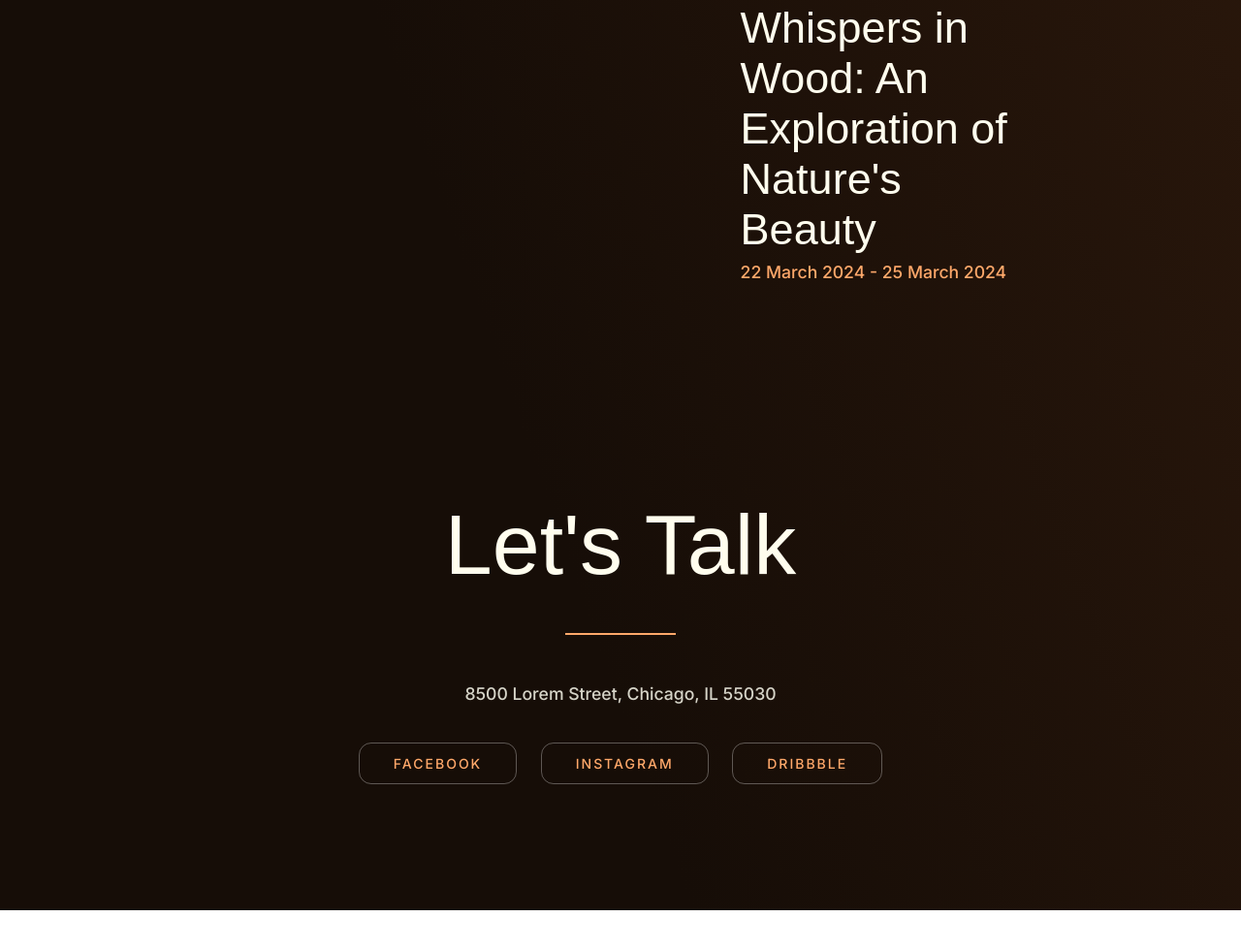
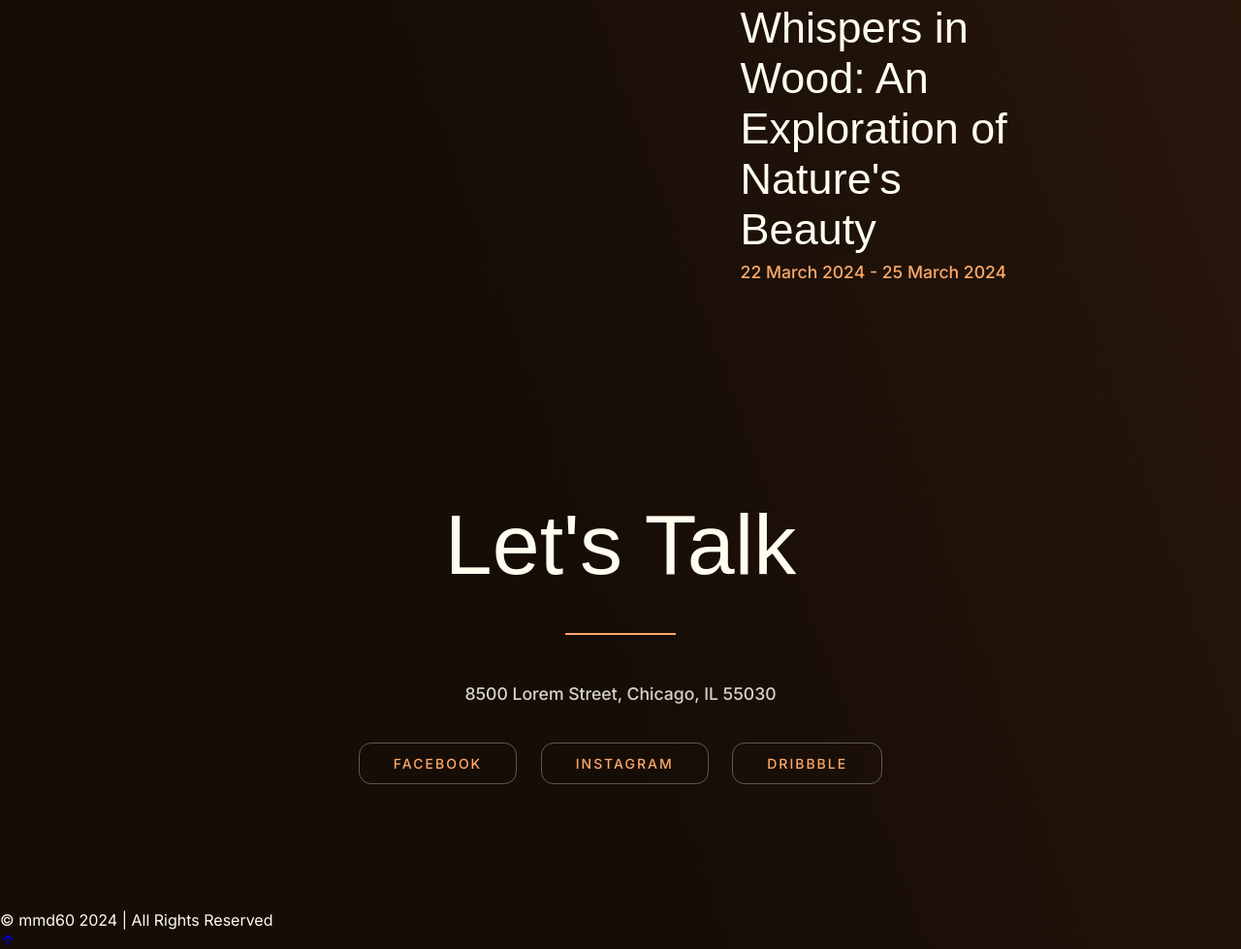
Before and after one commit to mrghkh12/Wood-Carving-Website, a plain HTML site: page index.html in a window 1280 px wide. Shown: the part 3688-4667 px from the top of the page at 97% size. Before the commit the page ends 4627 px from the top, so only its background shows below. Drawn offline with nearby package versions, Linux system fonts and the light colour scheme; a web font is replaced by a local one.

Commit message:
feat(index.html): create footer section elements

```diff
--- a/index.html
+++ b/index.html
@@ -186,6 +186,17 @@
      </section>
 
 
+    <!-- footer section -->
+     <footer class="footer-section">
+        <div class="copyright">
+            <p>© mmd60 2024 | All Rights Reserved</p>
+        </div>
+
+        <div class="scrollTopBtn">
+            <a href="#"><i class="ri-arrow-up-line"></i></a>
+        </div>
+     </footer>
+
     <!-- script file link -->
     <script src="./scripts/main.js"></script>
 
```
